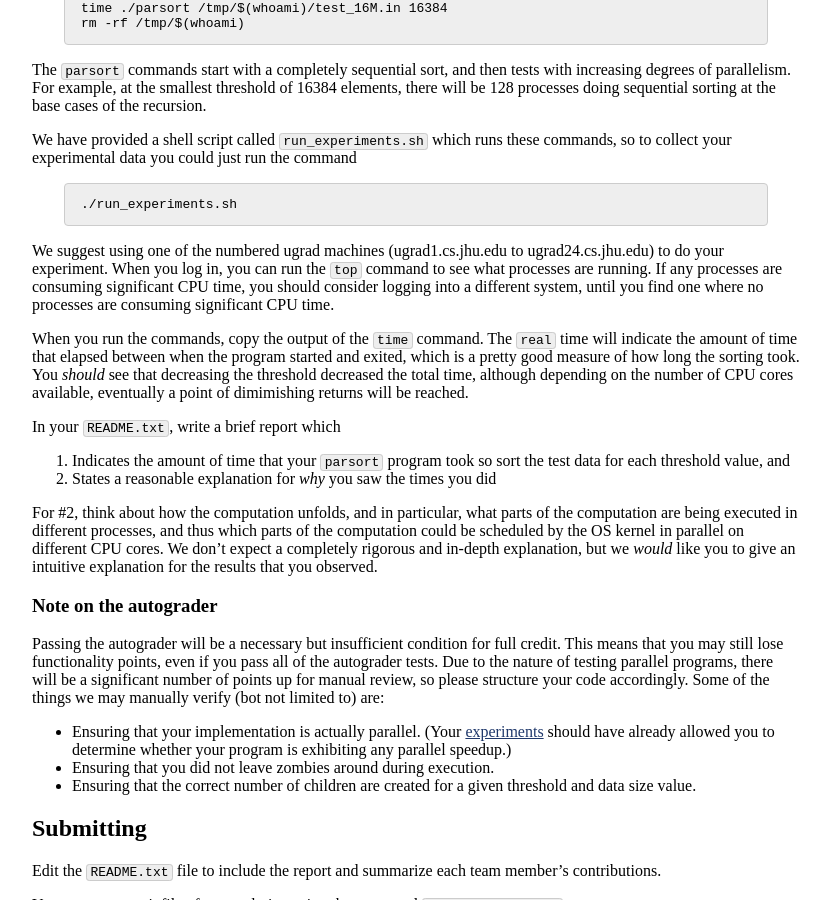
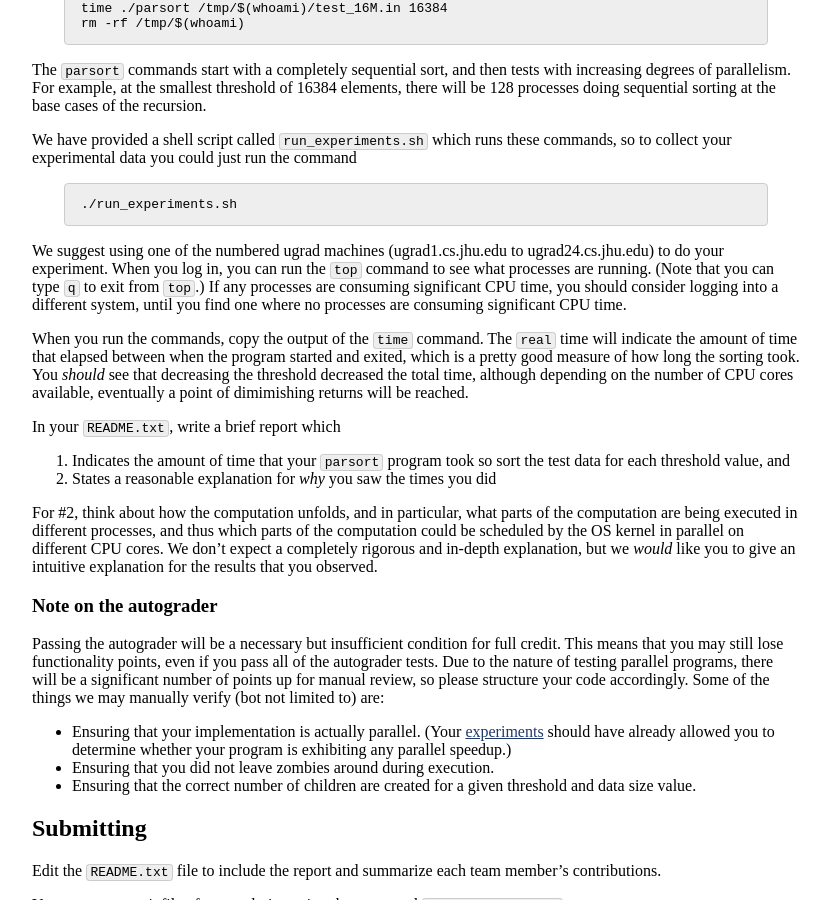
Before and after one commit to jhucsf/fall2022, a Jekyll site: the page built from assign/assign04.md, in a window 1280 px wide and 900 px high, scrolled down 5829 px. Shown: the whole window, without its empty margins (224-1054 px from the left). Built offline with Jekyll 4.4.1, drawn with Linux system fonts in a browser that asks for light colours.

Commit message:
mention how to quit top

```diff
--- a/assign/assign04.md
+++ b/assign/assign04.md
@@ -408,7 +408,8 @@ just run the command
 
 We suggest using one of the numbered ugrad machines (ugrad1.cs.jhu.edu
 to ugrad24.cs.jhu.edu) to do your experiment. When you log in, you can
-run the `top` command to see what processes are running. If any processes
+run the `top` command to see what processes are running. (Note that you
+can type `q` to exit from `top`.) If any processes
 are consuming significant CPU time, you should consider logging into
 a different system, until you find one where no processes are consuming
 significant CPU time.
```
